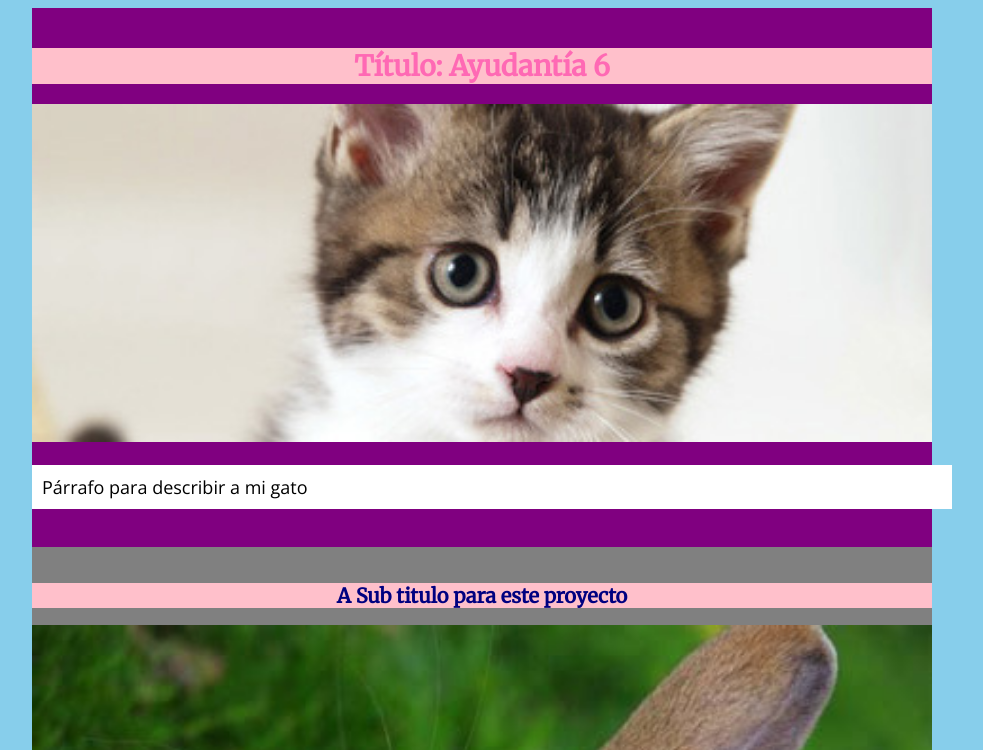
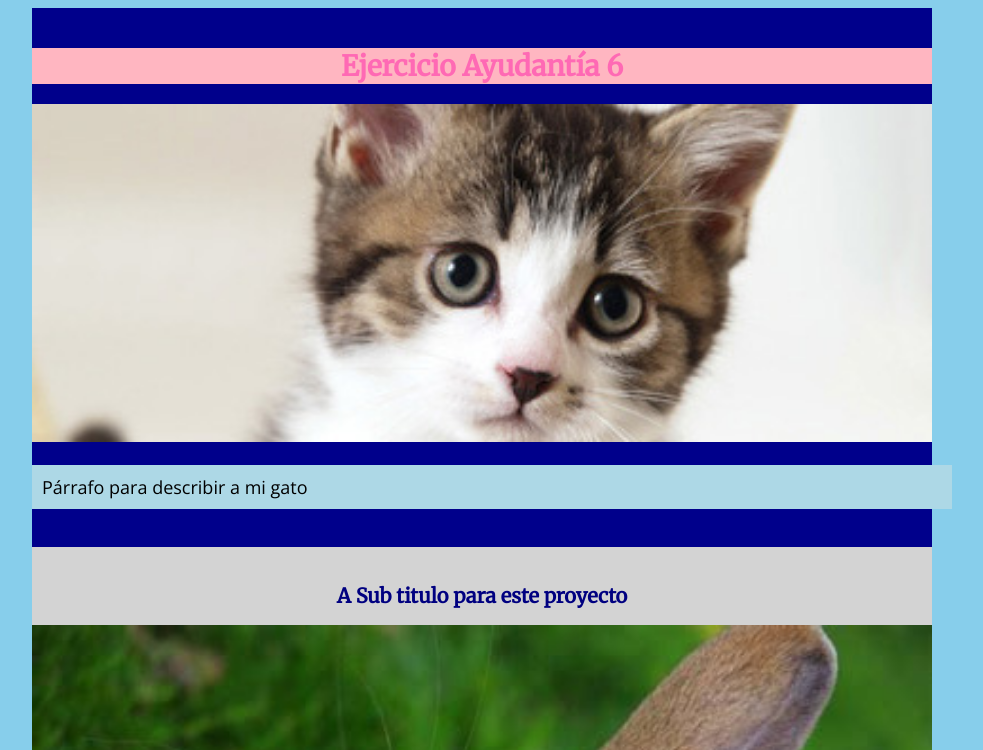
Before and after one commit to MaidaCampazzo/m02-g08, a plain HTML site: page index.html in a window 1280 px wide. Shown: the top 750 px of the page, without its empty margins (158-1141 px from the left). Drawn offline with nearby package versions, Linux system fonts and the light colour scheme.

Commit message:
cambios html y css

```diff
--- a/index.html
+++ b/index.html
@@ -17,7 +17,7 @@
 
 
 	<div id="introduccion">
-		<h1>Título: Ayudantía 6</h1>
+		<h1>Ejercicio Ayudantía 6</h1>
 		<img src="img/imagen01.jpg">
 		<p>Párrafo para describir a mi gato</p>
 	</div>
--- a/style.css
+++ b/style.css
@@ -8,7 +8,7 @@ body{ /* body selecciona el cuerpo general y lo pinta */
 	width: 900px;
 	padding: 20px 0px;
 	margin: 0px;
-	background: purple;
+	background: darkblue;
 	margin: 0 auto; /* centrar elementos dentro de este div */
 	float: center;  /* otras opciones son left, right */
 }
@@ -17,7 +17,7 @@ body{ /* body selecciona el cuerpo general y lo pinta */
 	width: 900px;
 	padding: 20px 0px;
 	margin: 0px;
-	background: gray;
+	background: lightgrey;
 	margin: 0 auto; /* centrar elementos dentro de este div */
 	float: center;  /* otras opciones son left, right */
 }
@@ -26,14 +26,14 @@ div{/* selecciona el div y lo pinta */
 	width: 820px;
 	padding: 20px;
 	margin: 20px 20px;
-	background: white;
+	background: whitesmoke;
 }
 #desarrollo{/* selecciona el id y lo pinta */
 	background-color: orange;
 	}
 
 h1{/* selecciona el header o titulo 1 y lo pinta */
-	background-color: pink;
+	background-color: lightpink;
 	width: 100%;
 	padding: 0px;
 	margin: 20px 0px;
@@ -45,7 +45,7 @@ h1{/* selecciona el header o titulo 1 y lo pinta */
 	}
 
 h2 {/* selecciona el header o titulo 3 y lo pinta */
-	background: pink;
+	background: lightgray;
 	font-size: 20px;
 	color: navy;
 	font-family: 'Merriweather', serif;
@@ -57,14 +57,14 @@ h3 {
 }
 
 p {/* selecciona el parrafo y lo pinta */
-	background-color: white;
+	background-color: lightblue;
 	width: 100%;
 	padding: 10px;
 	font-size: 18px;
 	}
 
 img{/* selecciona las imagenes y las formatea */
-	border: 0px solid gray;
+	border: 0px lightgray;
 	width: 100%;
 	}
 
@@ -87,5 +87,5 @@ img{/* selecciona las imagenes y las formatea */
 }
 
 a{
-	color: white;
+	color: lightgray;
 }
```
